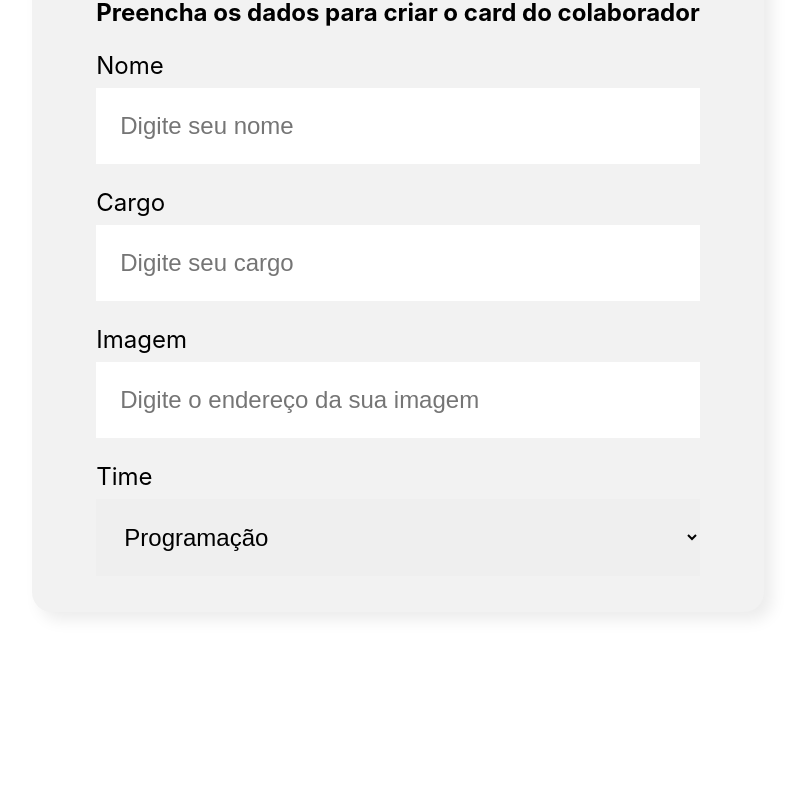
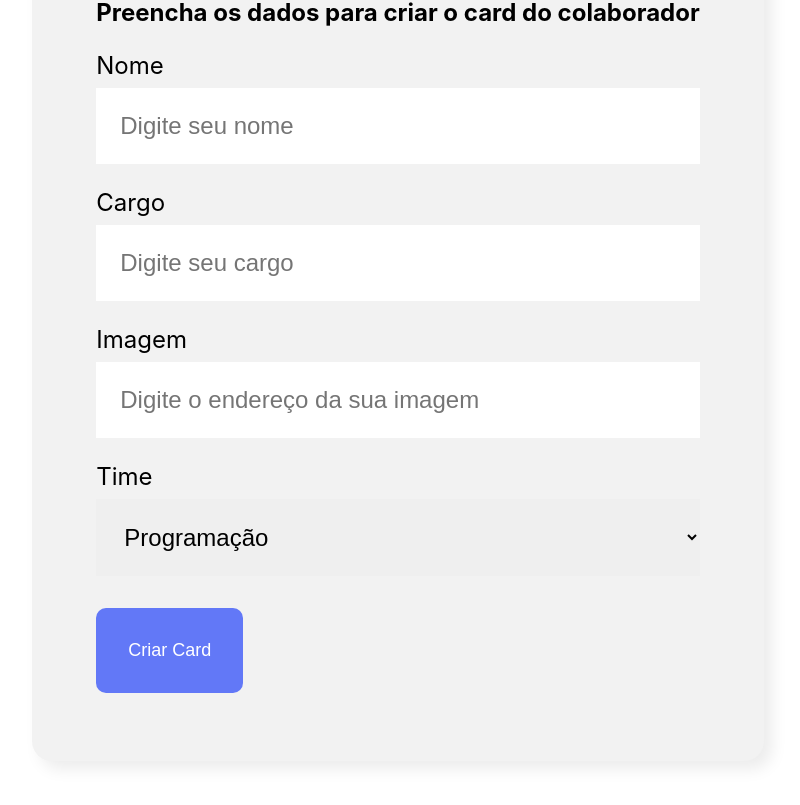
Before and after one commit to fabiofariaishia/organo, a React (Create React App) app: page / in a window 1280 px wide. Shown: the part 636-1441 px from the top of the page, without its empty margins (242-1042 px from the left). Before the commit the page ends 1328 px from the top, so only its background shows below. Built offline with nearby package versions, Linux system fonts and the light colour scheme.

Commit message:
Incluído botão

```diff
--- /dev/null
+++ b/src/componentes/Botao/Botao.css
@@ -0,0 +1,14 @@
+.botao {
+    background-color: #6278f7;
+    border-radius: 10px;
+    font-size: 18px;
+    padding: 32px;
+    border: none;
+    cursor: pointer;
+    color: #FFF;
+    margin: 32px 0;
+}
+
+.botao:hover {
+    color: #95FFD4;
+}
--- /dev/null
+++ b/src/componentes/Botao/index.js
@@ -0,0 +1,9 @@
+import './Botao.css'
+
+const Botao = (props) => {
+    return (
+        <button className='botao'>{props.children}</button>
+    )
+}
+
+export default Botao
--- a/src/componentes/Formulario/index.js
+++ b/src/componentes/Formulario/index.js
@@ -1,6 +1,7 @@
 import './Formulario.css'
 import CampoTexto from '../CampoTexto'
 import ListaSuspensa from '../ListaSuspensa';
+import Botao from '../Botao';
 
 const Formulario = () => {
     const times = [
@@ -19,6 +20,7 @@
                 <CampoTexto label="Cargo" placeholder="Digite seu cargo" />
                 <CampoTexto label="Imagem" placeholder="Digite o endereço da sua imagem" />
                 <ListaSuspensa itens={times} label="Time"/>
+                <Botao>Criar Card</Botao>
             </form>
         </section>
 
```
